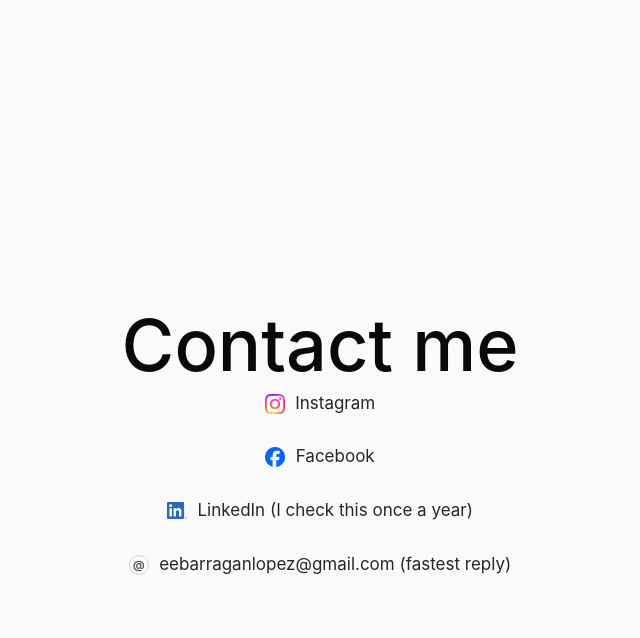
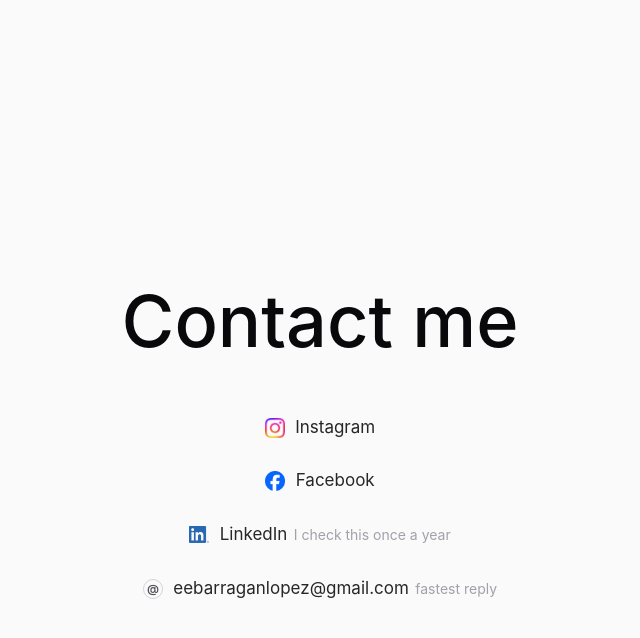
Before and after one commit to enriquebarragan/enriquebarragan.github.io, a Jekyll site: the page built from pages/contact/index.html, in a window 1280 px wide. Shown: the top 638 px of the page, without its empty margins (320-960 px from the left). Built offline with Jekyll 4.4.1, drawn with Linux system fonts in a browser that asks for light colours.

Commit message:
Refine contact link notes

```diff
--- a/assets/css/site.css
+++ b/assets/css/site.css
@@ -509,6 +509,7 @@ img {
   flex-direction: column;
   align-items: center;
   gap: .35rem;
+  margin-top: 3rem;
 }
 
 .contact-link {
@@ -536,6 +537,12 @@ img {
 .contact-link:focus-visible {
   outline: 1px solid #27272a;
   outline-offset: .35rem;
+}
+
+.contact-note {
+  margin-left: -.25rem;
+  color: #a1a1aa;
+  font-size: .875rem;
 }
 
 .contact-link img,
--- a/pages/contact/index.html
+++ b/pages/contact/index.html
@@ -21,12 +21,14 @@ permalink: /contact/
 
     <a class="contact-link" href="https://www.linkedin.com/in/eebarragan" target="_blank" rel="noopener noreferrer">
       <img src="/assets/icons/LI.png" alt="" aria-hidden="true">
-      <span>LinkedIn (I check this once a year)</span>
+      <span>LinkedIn</span>
+      <span class="contact-note">I check this once a year</span>
     </a>
 
     <a class="contact-link" href="mailto:eebarraganlopez@gmail.com">
       <span class="contact-email-icon" aria-hidden="true">@</span>
-      <span>eebarraganlopez@gmail.com (fastest reply)</span>
+      <span>eebarraganlopez@gmail.com</span>
+      <span class="contact-note">fastest reply</span>
     </a>
   </div>
 </section>
```
